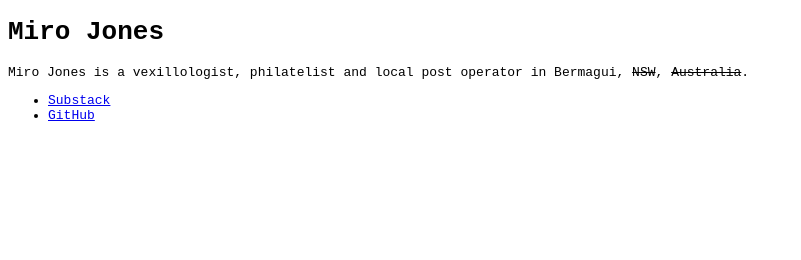
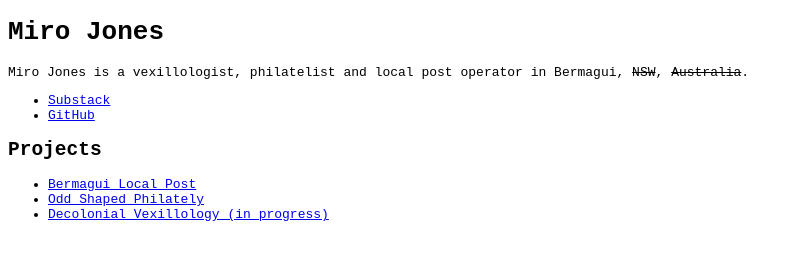
Before and after one commit to mirojones/mirojones.github.io, a plain HTML site: page index.html in a window 1280 px wide. Shown: the whole page, without its empty margins (0-801 px from the left). Drawn offline with Linux system fonts and the light colour scheme.

Commit message:
Update index.html

```diff
--- a/index.html
+++ b/index.html
@@ -8,9 +8,15 @@
   <body>
     <h1>Miro Jones</h1>
     <p>Miro Jones is a vexillologist, philatelist and local post operator in Bermagui, <s>NSW</s>, <s>Australia</s>.</p>
-    <ul class="links">
+    <ul>
       <li><a href="https://substack.com/@mirojones">Substack</a></li>
       <li><a href="https://github.com/mirojones">GitHub</a></li>
     </ul>
+    <h2>Projects</h2>
+    <ul>
+      <li><a href="https://bermaguilocalpost.org">Bermagui Local Post</a></li>
+      <li><a href="https://osp.bermaguilocalpost.org">Odd Shaped Philately</a></li>
+      <li><a href="https://decolonialvexillology.github.io">Decolonial Vexillology (in progress)</a></li>
+    </ul>
   </body>
 </html>
```
